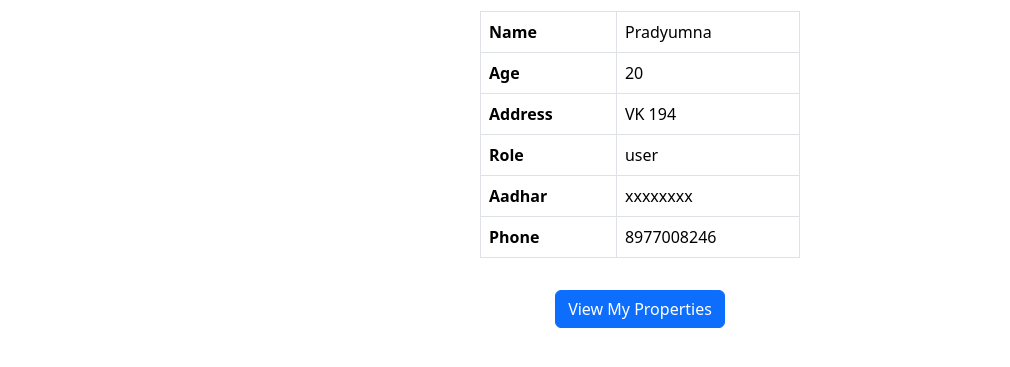
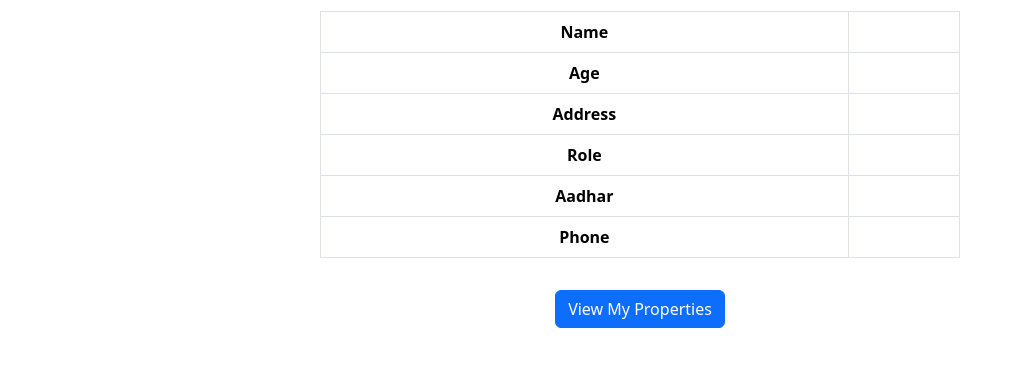
Before and after one commit to AnirudhBagalkotker/DBMS_PROJECT, a website: page views/profile.html in a window 1280 px wide. Shown: the part 125-492 px from the top of the page, without its empty margins (0-1010 px from the left). Drawn offline with nearby package versions, Linux system fonts and the light colour scheme.

Commit message:
Update profile.html

```diff
--- a/views/profile.html
+++ b/views/profile.html
@@ -14,33 +14,33 @@
 	<section id="nav"></section>
 	<h1 class="m-3 text-center">HOME PAGE</h1>
 
-	<section id="profile" class="m-auto mt-2 mb-2 w-25">
+	<section id="profile" class="m-auto mt-2 mb-2 w-50 text-center">
 		<div class="profileCard">
 			<table class="table table-bordered">
 				<tbody>
 					<tr>
 						<th scope="row">Name</th>
-						<td>Pradyumna</td>
+						<td id="name"></td>
 					</tr>
 					<tr>
 						<th scope="row">Age</th>
-						<td>20</td>
+						<td id="age"></td>
 					</tr>
 					<tr>
 						<th scope="row">Address</th>
-						<td colspan="2">VK 194</td>
+						<td id="address"></td>
 					</tr>
 					<tr>
 						<th scope="row">Role</th>
-						<td>user</td>
+						<td id="role"></td>
 					</tr>
 					<tr>
 						<th scope="row">Aadhar</th>
-						<td>xxxxxxxx</td>
+						<td id="aadhar"></td>
 					</tr>
 					<tr>
 						<th scope="row">Phone</th>
-						<td colspan="2">8977008246</td>
+						<td id="phone"></td>
 					</tr>
 				</tbody>
 			</table>
@@ -60,7 +60,7 @@
 			<table class="table">
 				<thead>
 					<tr>
-						<th scope="col">Renter</th>
+						<th scope="col">Rent/Own</th>
 						<th scope="col">Address</th>
 						<th scope="col">Rent</th>
 						<th scope="col">Hike</th>
```
